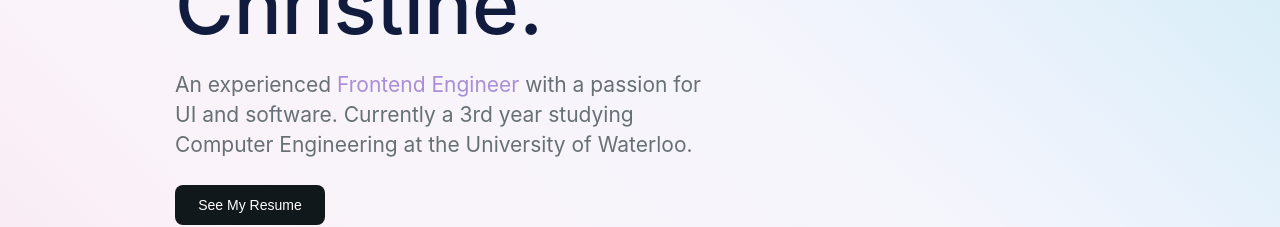
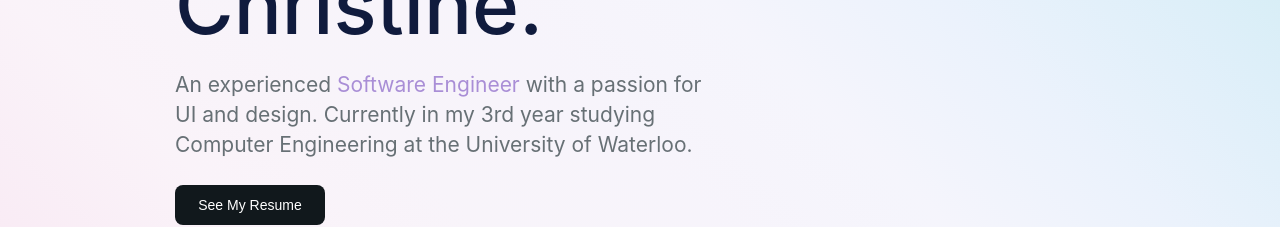
Before and after one commit to christinetrac/me, a React (Create React App) app: page / in a window 1280 px wide. Shown: the part 345-572 px from the top of the page. Built offline with nearby package versions, Linux system fonts and the light colour scheme.

Commit message:
Update Home.js

```diff
--- a/src/Containers/Home/Home.js
+++ b/src/Containers/Home/Home.js
@@ -206,8 +206,8 @@ export default function Home(props) {
             <div className={styles.introContainer}>
                 <div className={styles.title}>Nice to meet you! I’m Christine.</div>
                 <div className={styles.subtitle}>
-                    An experienced <span>Frontend Engineer</span> with a passion for UI and software.
-                    Currently a 3rd year studying Computer Engineering at the University of Waterloo.
+                    An experienced <span>Software Engineer</span> with a passion for UI and design.
+                    Currently in my 3rd year studying Computer Engineering at the University of Waterloo.
                 </div>
                 <button
                     className={props.isMobile && styles.noMargin}
```
